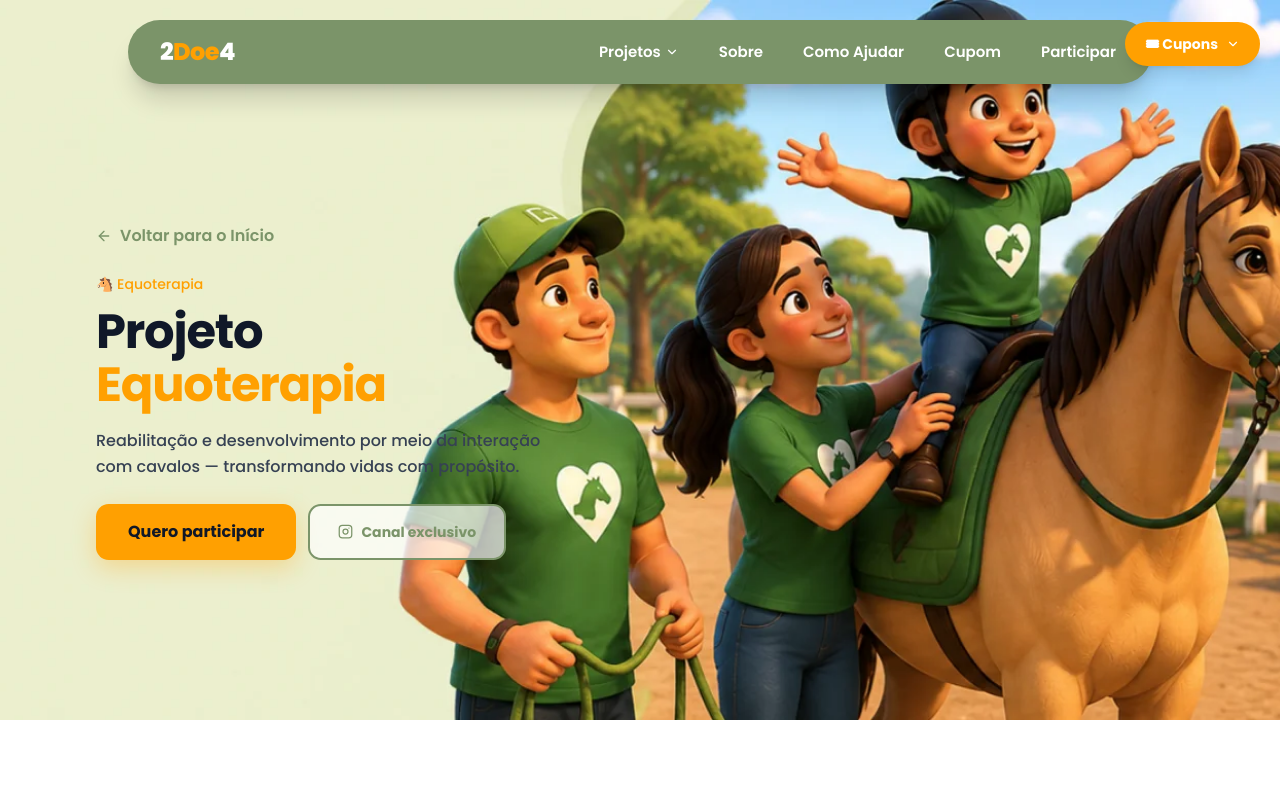
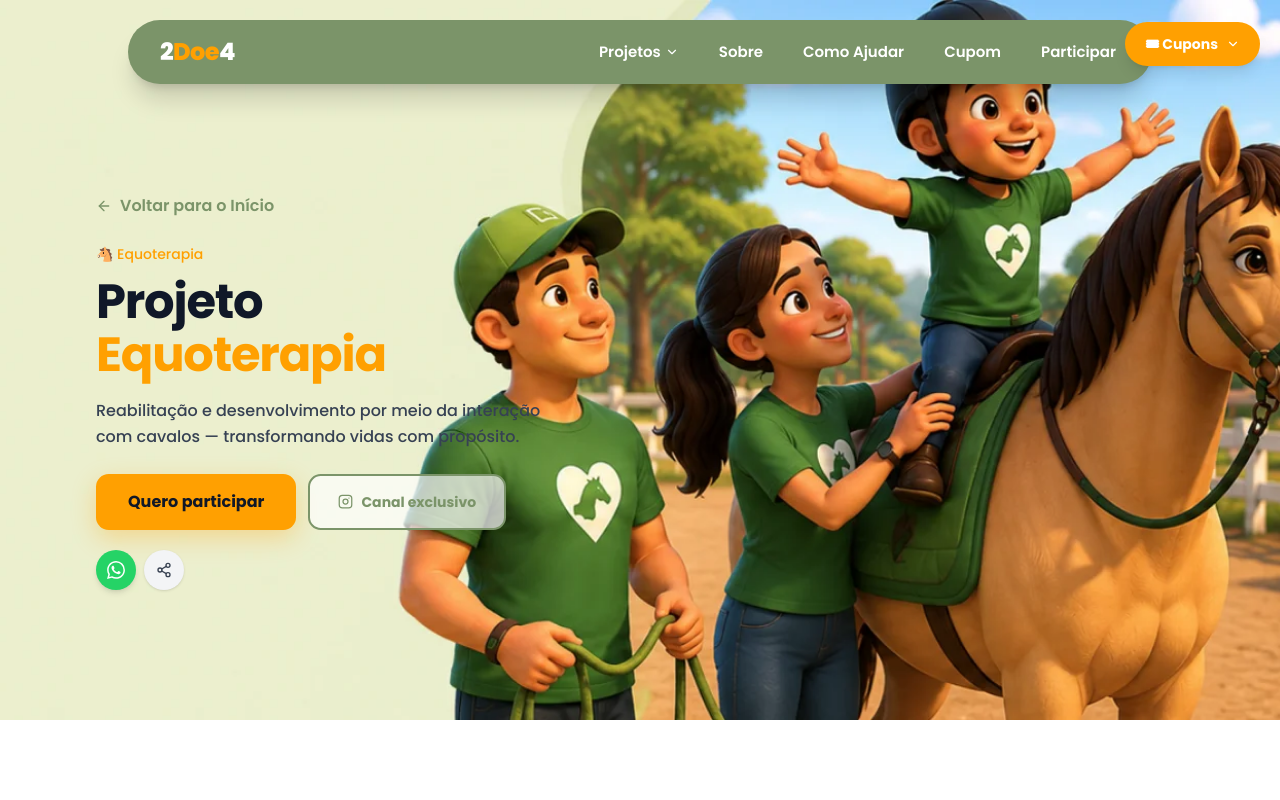
Before and after one commit to Marcusvn2006/2doe4, a React (Vite) app: page /equoterapia in a window 1280 px wide. Shown: the top 800 px of the page. Built offline with nearby package versions, Linux system fonts and the light colour scheme.

Commit message:
feat: add WhatsApp sharing functionality and update ecosystem links in Home and Project pages

```diff
--- a/src/pages/Home.jsx
+++ b/src/pages/Home.jsx
@@ -73,10 +73,10 @@
 ]
 
 const ecosystem = [
-  { icon: Handshake, name: 'DoaBem', desc: 'Plataforma integrada de doações para projetos sociais verificados.', badge: 'Ativo', live: true },
-  { icon: Bot, name: 'GPTDoaBem', desc: 'IA que conecta doadores e voluntários às causas certas.', badge: 'Ativo', live: true },
-  { icon: TrendingUp, name: 'bao2.com.br', desc: 'Ferramenta de monetização inteligente para parceiros e afiliados.', badge: 'Em breve', live: false },
-  { icon: Camera, name: 'FotoDoaBem', desc: 'Banco de imagens sociais produzidas durante as ações do ecossistema.', badge: 'Em breve', live: false },
+  { icon: Handshake, name: 'DoaBem',      desc: 'Plataforma integrada de doações para projetos sociais verificados.', badge: 'Ativo', live: true, href: 'https://doabem.com.br' },
+  { icon: Bot,       name: 'GPTDoaBem',   desc: 'IA que conecta doadores e voluntários às causas certas.',            badge: 'Ativo', live: true, href: 'https://gptdoabem.com.br' },
+  { icon: TrendingUp,name: 'bao2.com.br', desc: 'Ferramenta de monetização inteligente para parceiros e afiliados.', badge: 'Ativo', live: true, href: 'https://bao2.com.br' },
+  { icon: Camera,    name: 'FotoDoaBem',  desc: 'Banco de imagens sociais produzidas durante as ações do ecossistema.', badge: 'Ativo', live: true, href: 'https://fotodoabem.com.br' },
 ]
 
 const benefits = [
@@ -412,7 +412,7 @@
               {/* @gptdoabem + Cupons */}
               <FadeUp delay={0.25}>
                 <a
-                  href="https://www.instagram.com/gptdoabem?igsh=MXF3eG80MnhvN2JycQ=="
+                  href="https://www.instagram.com/gptdoabem"
                   target="_blank"
                   rel="noopener noreferrer"
                   className="inline-flex items-center gap-2 font-bold px-5 py-3 rounded-xl text-sm transition-all duration-200 hover:opacity-90 active:scale-95 shadow-sm mb-5"
@@ -786,22 +786,28 @@
           <div className="grid sm:grid-cols-2 lg:grid-cols-4 gap-5">
             {ecosystem.map((e, i) => (
               <FadeUp key={i} delay={i * 0.1}>
-                <motion.div
+                <motion.a
+                  href={e.href}
+                  target="_blank"
+                  rel="noopener noreferrer"
                   whileHover={{ y: -4 }}
                   transition={{ duration: 0.2 }}
-                  className="bg-white rounded-2xl border border-gray-100 shadow-sm p-6 hover:shadow-md hover:border-brand-200 transition-all duration-300 h-full flex flex-col"
+                  className="bg-white rounded-2xl border border-gray-100 shadow-sm p-6 hover:shadow-md hover:border-brand-200 transition-all duration-300 h-full flex flex-col cursor-pointer"
                 >
                   <div className={cn('w-12 h-12 rounded-xl flex items-center justify-center mb-4', i % 2 === 0 ? 'bg-brand-50' : 'bg-orange-50')}>
                     <e.icon className={cn('w-5 h-5', i % 2 === 0 ? 'text-brand-700' : 'text-cta-500')} />
                   </div>
                   <h3 className="font-bold text-gray-900 mb-2">{e.name}</h3>
                   <p className="text-gray-500 text-sm leading-relaxed flex-1">{e.desc}</p>
-                  <div className="mt-4">
-                    <span className={cn('inline-block text-xs font-semibold px-2.5 py-1 rounded-full', e.live ? 'bg-green-100 text-green-700' : 'bg-gray-100 text-gray-500')}>
+                  <div className="mt-4 flex items-center justify-between">
+                    <span className="inline-block text-xs font-semibold px-2.5 py-1 rounded-full bg-green-100 text-green-700">
                       {e.badge}
                     </span>
+                    <span className="text-xs font-semibold text-gray-400 hover:text-brand-700 transition-colors">
+                      Acessar →
+                    </span>
                   </div>
-                </motion.div>
+                </motion.a>
               </FadeUp>
             ))}
           </div>
@@ -930,7 +936,7 @@
 
               <FadeUp delay={0.5}>
                 <a
-                  href="https://www.instagram.com/gptdoabem?igsh=MXF3eG80MnhvN2JycQ=="
+                  href="https://www.instagram.com/gptdoabem"
                   target="_blank"
                   rel="noopener noreferrer"
                   className="inline-flex items-center gap-2.5 font-bold px-6 py-3.5 rounded-xl text-white text-sm transition-all duration-200 hover:opacity-90 hover:scale-105 active:scale-95 shadow-md"
--- a/src/pages/ProjectPage.jsx
+++ b/src/pages/ProjectPage.jsx
@@ -13,6 +13,63 @@
     </svg>
   )
 }
+
+function WhatsAppIcon({ size = 18 }) {
+  return (
+    <svg width={size} height={size} viewBox="0 0 24 24" fill="currentColor">
+      <path d="M17.472 14.382c-.297-.149-1.758-.867-2.03-.967-.273-.099-.471-.148-.67.15-.197.297-.767.966-.94 1.164-.173.199-.347.223-.644.075-.297-.15-1.255-.463-2.39-1.475-.883-.788-1.48-1.761-1.653-2.059-.173-.297-.018-.458.13-.606.134-.133.298-.347.446-.52.149-.174.198-.298.298-.497.099-.198.05-.371-.025-.52-.075-.149-.669-1.612-.916-2.207-.242-.579-.487-.5-.669-.51-.173-.008-.371-.01-.57-.01-.198 0-.52.074-.792.372-.272.297-1.04 1.016-1.04 2.479 0 1.462 1.065 2.875 1.213 3.074.149.198 2.096 3.2 5.077 4.487.709.306 1.262.489 1.694.625.712.227 1.36.195 1.871.118.571-.085 1.758-.719 2.006-1.413.248-.694.248-1.289.173-1.413-.074-.124-.272-.198-.57-.347m-5.421 7.403h-.004a9.87 9.87 0 01-5.031-1.378l-.361-.214-3.741.982.998-3.648-.235-.374a9.86 9.86 0 01-1.51-5.26c.001-5.45 4.436-9.884 9.888-9.884 2.64 0 5.122 1.03 6.988 2.898a9.825 9.825 0 012.893 6.994c-.003 5.45-4.437 9.884-9.885 9.884m8.413-18.297A11.815 11.815 0 0012.05 0C5.495 0 .16 5.335.157 11.892c0 2.096.547 4.142 1.588 5.945L.057 24l6.305-1.654a11.882 11.882 0 005.683 1.448h.005c6.554 0 11.89-5.335 11.893-11.893a11.821 11.821 0 00-3.48-8.413z"/>
+    </svg>
+  )
+}
+
+function ShareBar({ title, subtitle }) {
+  const [copied, setCopied] = useState(false)
+
+  const url = window.location.href
+  const text = `${title} — ${subtitle}`
+
+  const shareWa = () => {
+    window.open(`https://wa.me/?text=${encodeURIComponent(text + '\n' + url)}`, '_blank')
+  }
+
+  const shareNative = async () => {
+    if (navigator.share) {
+      try {
+        await navigator.share({ title, text: subtitle, url })
+      } catch (_) {}
+    } else {
+      navigator.clipboard.writeText(url)
+      setCopied(true)
+      toast.success('Link copiado!', { description: 'Cole e compartilhe onde quiser.' })
+      setTimeout(() => setCopied(false), 2000)
+    }
+  }
+
+  return (
+    <div className="flex items-center gap-2 mt-5">
+      <button
+        onClick={shareWa}
+        title="Compartilhar no WhatsApp"
+        className="w-10 h-10 rounded-full flex items-center justify-center text-white transition-all duration-200 hover:scale-110 active:scale-95 shadow-md"
+        style={{ background: '#25D366' }}
+      >
+        <WhatsAppIcon size={18} />
+      </button>
+      <button
+        onClick={shareNative}
+        title={navigator.share ? 'Compartilhar' : 'Copiar link'}
+        className="w-10 h-10 rounded-full flex items-center justify-center transition-all duration-200 hover:scale-110 active:scale-95 shadow-sm"
+        style={{ background: '#f3f4f6', color: '#374151' }}
+      >
+        {copied
+          ? <Check className="w-4 h-4 text-green-600" />
+          : <Share2 className="w-4 h-4" />
+        }
+      </button>
+    </div>
+  )
+}
+
 import { cn } from '../lib/utils'
 
 const BRAND = '#7B9469'
@@ -341,6 +398,10 @@
                 </a>
               </div>
             </FadeUp>
+
+            <FadeUp delay={0.36}>
+              <ShareBar title={title} subtitle={subtitle} />
+            </FadeUp>
           </div>
         </div>
       </section>
@@ -655,7 +716,7 @@
               <FadeUp delay={0.35}>
                 <div className="flex flex-wrap gap-3">
                   <a
-                    href="https://www.instagram.com/gptdoabem?igsh=MXF3eG80MnhvN2JycQ=="
+                    href="https://www.instagram.com/gptdoabem"
                     target="_blank"
                     rel="noopener noreferrer"
                     className="inline-flex items-center gap-2.5 font-bold px-6 py-3.5 rounded-xl text-white text-sm transition-all duration-200 hover:opacity-90 hover:scale-105 active:scale-95 shadow-md"
```
